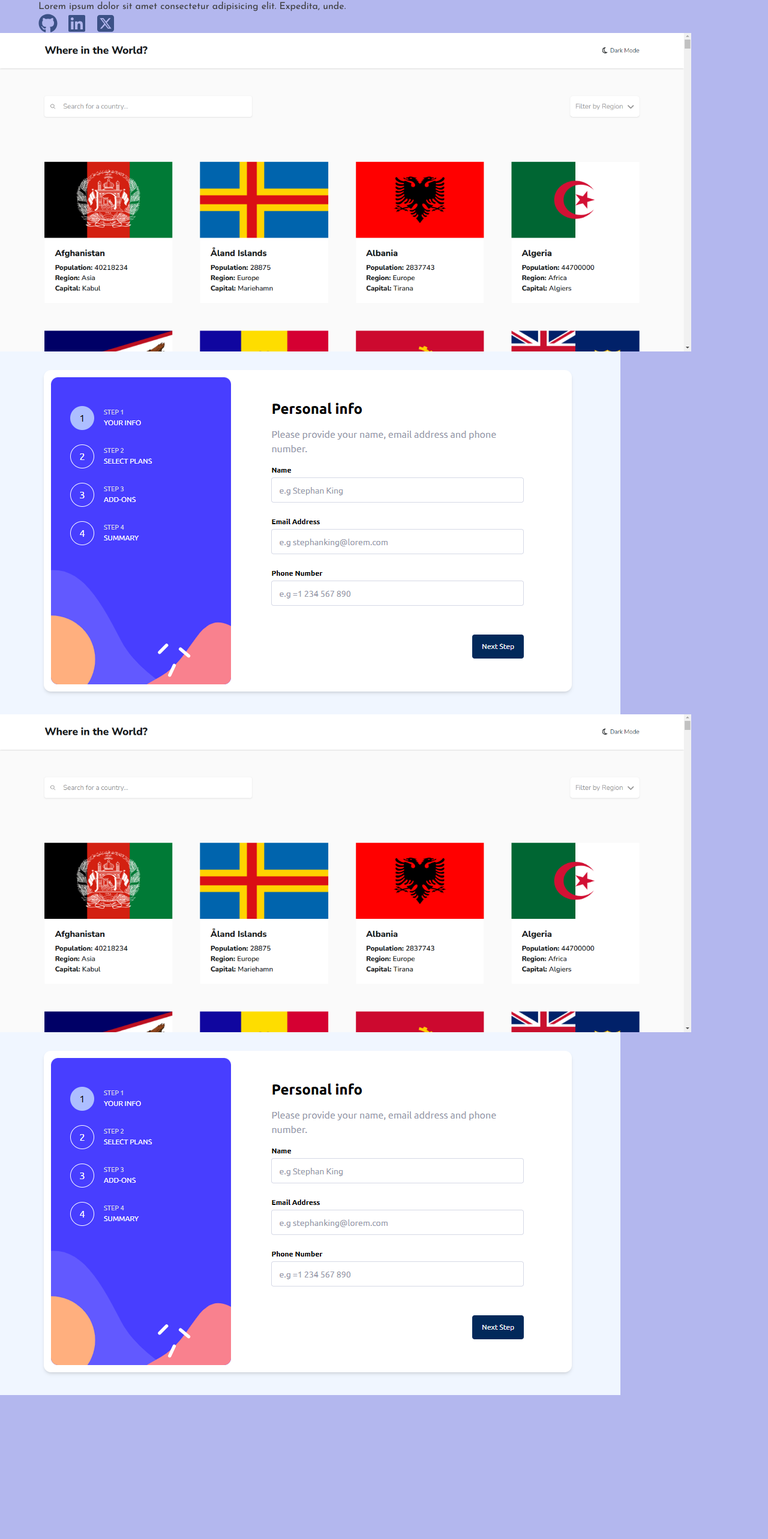
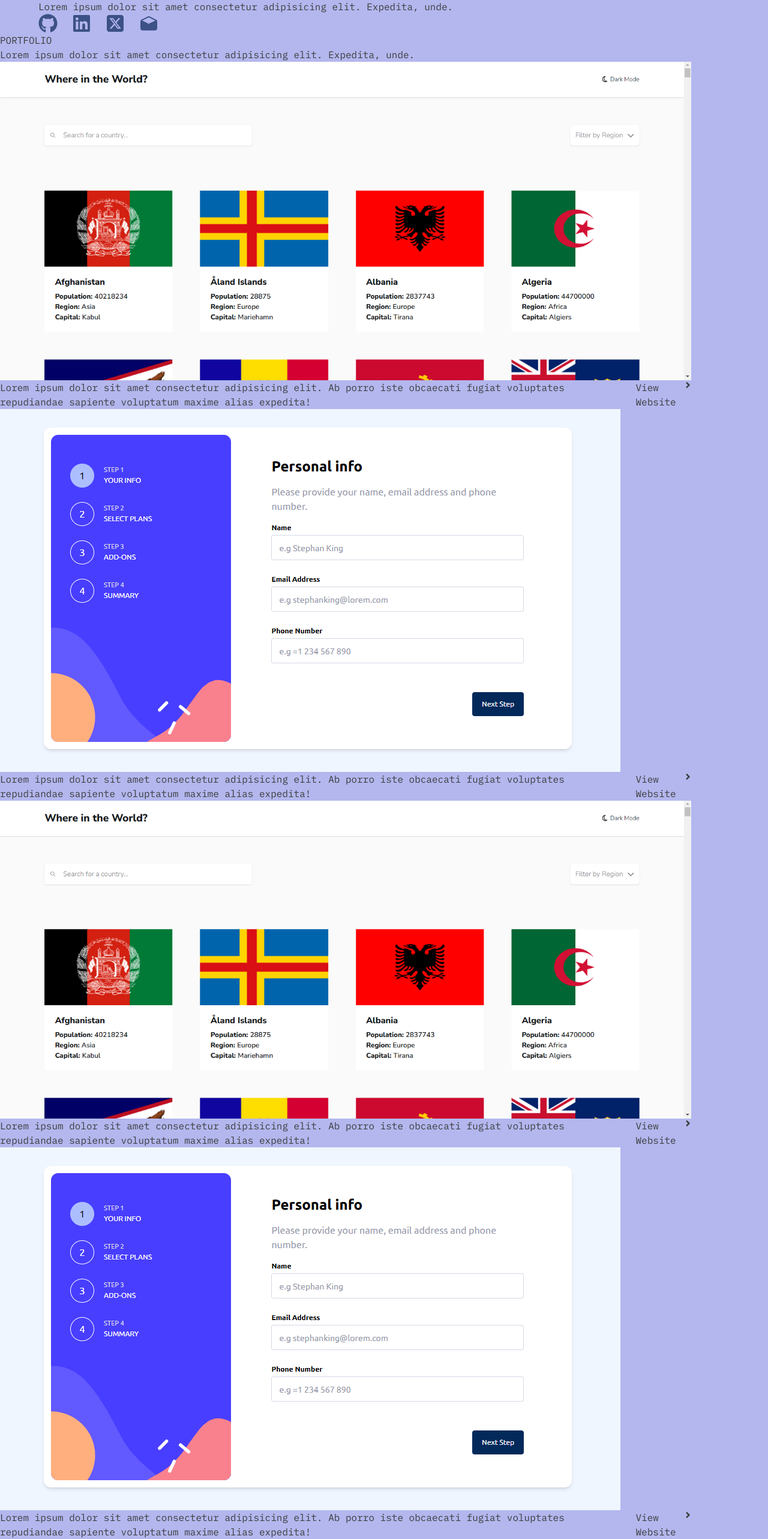
Before and after one commit to JMariam/my_portfolio, a Next.js app: page / in a window 1280 px wide. Shown: the part 49-2615 px from the top of the page at 60% size. Before the commit the page ends 2375 px from the top, so only its background shows below. Built offline with nearby package versions, Linux system fonts and the light colour scheme.

Commit message:
portfolio

```diff
--- a/src/Components/MouseEffect.tsx
+++ b/src/Components/MouseEffect.tsx
@@ -21,8 +21,8 @@ const MouseEffect = () => {
     <div
     className="fixed top-0 left-0 w-full h-full pointer-events-none z-50 transition-all duration-75"
     style={{
-      background: `radial-gradient(circle at ${position.x}px ${position.y}px, rgba(255, 255, 255, 0.35), transparent 30%)`,
-      filter: "blur(8px)",
+      background: `radial-gradient(circle at ${position.x}px ${position.y}px, rgba(255, 255, 255, 0.35), transparent 25%)`,
+
     }}
   />
   );
--- a/src/Components/Projects.tsx
+++ b/src/Components/Projects.tsx
@@ -1,5 +1,7 @@
 /* eslint-disable @next/next/no-img-element */
 import React from "react";
+import { FaAngleRight } from "react-icons/fa";
+import Link from "next/link";
 
 // interface ProjectsProps {
 //   title: string;
@@ -9,18 +11,87 @@ import React from "react";
 
 export default function Projects() {
   return (
-    <section className="grid grid-cols-7 gap-6 w-[90%] mx-auto p-6">
-      <div className="relative cursor-pointer col-span-3">
-        <img src="/pro2.png" alt="" className="h-[20rem]" />
+    <section className="w-[90%] mx-auto lg:p-6 my-8">
+      <div className="mb-8 lg:mb-12">
+        <p className="text-[35px] leading-[50px] font-bold">PORTFOLIO</p>
+        <p className="text-[18px] lg:w-[30%]">
+          Lorem ipsum dolor sit amet consectetur adipisicing elit. Expedita,
+          unde.
+          </p>
       </div>
-      <div className="cursor-pointer col-span-4 ">
-        <img src="/pro1.png" alt="" className="h-[30rem]" />
-      </div>
-      <div className="cursor-pointer col-span-4">
-        <img src="/pro2.png" alt="" className="h-[30rem]" />
-      </div>
-      <div className="cursor-pointer col-span-3">
-        <img src="/pro1.png" alt="" className="h-[20rem] w-full" />
+      <div className="grid lg:grid-cols-7 gap-6 ">
+        <div className="relative lg:col-span-3">
+          <img src="/pro2.png" alt="" className="h-[15rem] lg:h-[20rem] w-full" />
+          <div className="w-[100%] h-[15rem] lg:h-[20rem] top-0 left-0 absolute bg-secondary gap-6 p-8 flex justify-center lg:items-center flex-col opacity-0 hover:opacity-100 transition-all">
+            <p className="lg:text-center text-[13px] lg:text-[18px]">
+              Lorem ipsum dolor sit amet consectetur adipisicing elit. Ab porro
+              iste obcaecati fugiat voluptates repudiandae sapiente voluptatum
+              maxime alias expedita!
+            </p>
+            <Link
+              href=""
+              className="py-2 px-4 bg-accent rounded-full w-fit flex items-center gap-2"
+            >
+              <p className="text-[17px] text-white"> View Website</p>
+
+              <FaAngleRight className="text-primary" />
+            </Link>
+          </div>
+        </div>
+        <div className="relative  lg:col-span-4">
+          <img src="/pro1.png" alt="" className="h-[15rem] lg:h-[30rem] w-full" />
+          <div className="w-[100%] h-[15rem] lg:h-[20rem] top-0 left-0 absolute bg-secondary gap-6 p-8 flex justify-center lg:items-center flex-col opacity-0 hover:opacity-100 transition-all">
+            <p className="lg:text-center text-[13px] lg:text-[18px]">
+              Lorem ipsum dolor sit amet consectetur adipisicing elit. Ab porro
+              iste obcaecati fugiat voluptates repudiandae sapiente voluptatum
+              maxime alias expedita!
+            </p>
+            <Link
+              href=""
+              className="py-2 px-4 bg-accent rounded-full w-fit flex items-center gap-2"
+            >
+              <p className="text-[17px] text-white"> View Website</p>
+
+              <FaAngleRight className="text-primary" />
+            </Link>
+          </div>
+        </div>
+        <div className="relative  lg:col-span-4">
+          <img src="/pro2.png" alt="" className="h-[15rem] lg:h-[30rem] w-full" />
+          <div className="w-[100%] h-[15rem] lg:h-[20rem] top-0 left-0 absolute bg-secondary gap-6 p-8 flex justify-center lg:items-center flex-col opacity-0 hover:opacity-100 transition-all">
+            <p className="lg:text-center text-[13px] lg:text-[18px]">
+              Lorem ipsum dolor sit amet consectetur adipisicing elit. Ab porro
+              iste obcaecati fugiat voluptates repudiandae sapiente voluptatum
+              maxime alias expedita!
+            </p>
+            <Link
+              href=""
+              className="py-2 px-4 bg-accent rounded-full w-fit flex items-center gap-2"
+            >
+              <p className="text-[17px] text-white"> View Website</p>
+
+              <FaAngleRight className="text-primary" />
+            </Link>
+          </div>
+        </div>
+        <div className="relative  lg:col-span-3">
+          <img src="/pro1.png" alt="" className="h-[15rem] lg:h-[20rem] w-full" />
+          <div className="w-[100%] h-[15rem] lg:h-[20rem] top-0 left-0 absolute bg-secondary gap-6 p-8 flex justify-center lg:items-center flex-col opacity-0 hover:opacity-100 transition-all">
+            <p className="lg:text-center text-[13px] lg:text-[18px]">
+              Lorem ipsum dolor sit amet consectetur adipisicing elit. Ab porro
+              iste obcaecati fugiat voluptates repudiandae sapiente voluptatum
+              maxime alias expedita!
+            </p>
+            <Link
+              href=""
+              className="py-2 px-4 bg-accent rounded-full w-fit flex items-center gap-2"
+            >
+              <p className="text-[17px] text-white"> View Website</p>
+
+              <FaAngleRight className="text-primary" />
+            </Link>
+          </div>
+        </div>
       </div>
     </section>
   );
--- a/src/app/globals.css
+++ b/src/app/globals.css
@@ -22,3 +22,7 @@ body {
 body{
   @apply bg-primary text-text;
 }
+
+.back{
+  color: #c5e3e8d7;
+}
--- a/src/app/layout.tsx
+++ b/src/app/layout.tsx
@@ -1,5 +1,5 @@
 import type { Metadata } from "next";
-import { Josefin_Sans } from "next/font/google";
+import { IBM_Plex_Mono } from "next/font/google";
 import "./globals.css";
 
 // const geistSans = localFont({
@@ -7,7 +7,7 @@ import "./globals.css";
 //   variable: "--font-geist-sans",
 //   weight: "100 900",
 // });
-const josefin = Josefin_Sans({
+const josefin = IBM_Plex_Mono({
   subsets: ["latin"],
   weight: ["200", "300", "400", "500", "600", "700"],
 });
--- a/src/app/page.tsx
+++ b/src/app/page.tsx
@@ -3,9 +3,11 @@
 
 import Layout from "@/Components/Layout";
 // import type { AppProps } from "next/app";
-import React from "react";
+
+import Link from "next/link";
 import { FaGithub, FaLinkedin } from "react-icons/fa";
 import { FaSquareXTwitter } from "react-icons/fa6";
+import { IoMailOpen } from "react-icons/io5";
 
 import Projects from "@/Components/Projects";
 
@@ -22,10 +24,31 @@ export default function Home() {
               unde.
             </p>
           </div>
-          <div className="flex gap-4 ">
-            <FaGithub className="text-[32px] text-accent" />
-            <FaLinkedin className="text-[32px] text-accent" />
-            <FaSquareXTwitter className="text-[32px] text-accent" />
+          <div className="flex gap-6 ">
+            <Link
+              href="https://github.com/JMariam?tab=repositories"
+              target="_blank"
+              rel="noopener noreferrer"
+            >
+              <FaGithub className="text-[32px] text-accent cursor-pointer" />
+            </Link>
+            <Link
+              href="https://www.linkedin.com/in/mariam-jubril/"
+              target="_blank"
+              rel="noopener noreferrer"
+            >
+              <FaLinkedin className="text-[32px] text-accent cursor-pointer" />
+            </Link>
+            <Link
+              href="https://x.com/MariamJubril7"
+              target="_blank"
+              rel="noopener noreferrer"
+            >
+              <FaSquareXTwitter className="text-[32px] text-accent cursor-pointer" />
+            </Link>
+            <Link href="mailto:mariamjubril29@gmail.com">
+              <IoMailOpen className="text-[32px] text-accent cursor-pointer" />
+            </Link>
           </div>
         </div>
         {/* <div className="w-[50%] self-center">
```
